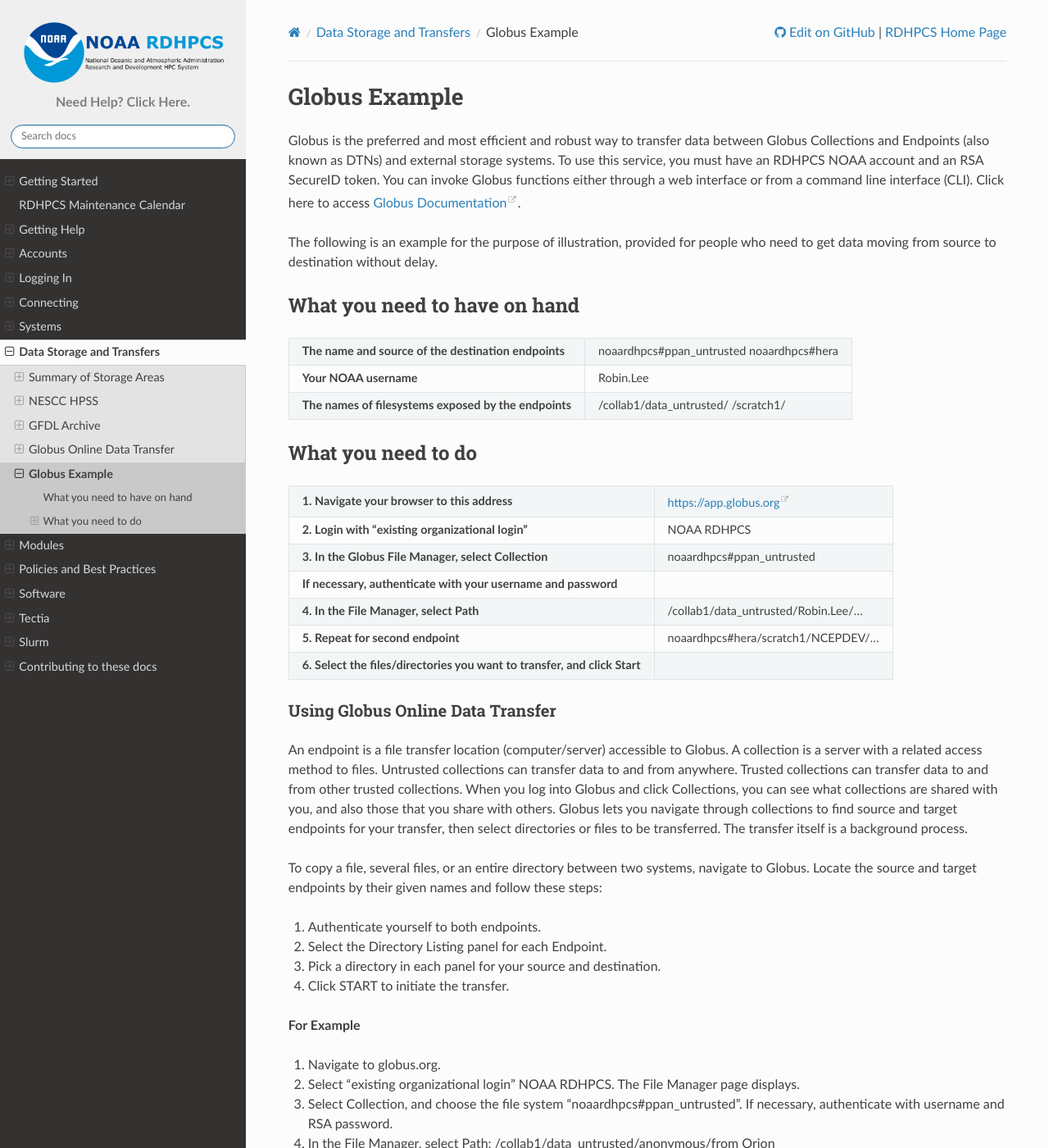
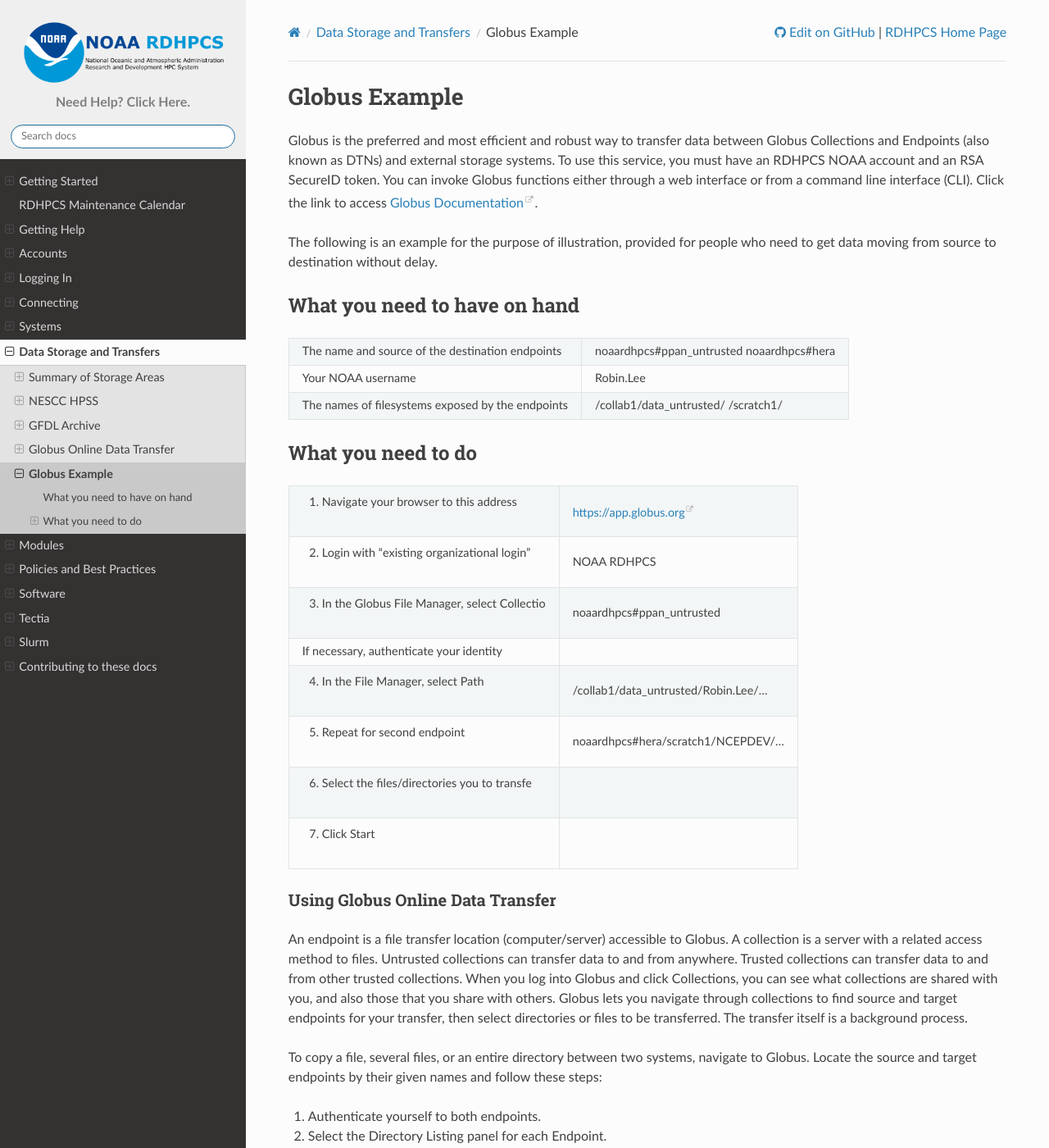
Before and after one commit to NOAA-RDHPCS/noaa-rdhpcs.github.io, a Sphinx documentation site: the page built from source/data/globus_example.rst, in a window 1280 px wide and 1400 px high. Shown: the whole window at 82% size. Built offline with Sphinx 7.4.7 and the Read the Docs theme 2.0.0, drawn with Linux system fonts in a browser that asks for light colours; some of the changed text lies outside the part shown.

```diff
--- a/source/data/globus_example.rst
+++ b/source/data/globus_example.rst
@@ -4,48 +4,71 @@
 Globus Example
 **************
 
-Globus is the preferred and most efficient and robust way to transfer data between Globus Collections and Endpoints (also known as DTNs) and external storage systems. To use this service, you must have an RDHPCS NOAA account and an RSA SecureID token. You can invoke Globus functions either through a web interface or from a command line interface (CLI).  Click here to access `Globus Documentation <https://docs.globus.org/guides/>`_.
 
-The following is an example for the purpose of illustration, provided for people  who need to get data moving from source to destination without delay.
+Globus is the preferred and most efficient and robust way to transfer
+data between Globus Collections and Endpoints (also known as DTNs) and
+external storage systems. To use this service, you must have an RDHPCS
+NOAA account and an RSA SecureID token. You can invoke Globus
+functions either through a web interface or from a command line
+interface (CLI).  Click the link to access `Globus Documentation
+<https://docs.globus.org/guides/>`__.
+
+The following is an example for the purpose of illustration, provided
+for people  who need to get data moving from source to destination
+without delay.
 
 What you need to have on hand
 -----------------------------
 
-+-------------------------------------------------------+-----------------------------+
-| **The name and source of the destination endpoints**  | noaardhpcs#ppan_untrusted   |
-|                                                       | noaardhpcs#hera             |
-+-------------------------------------------------------+-----------------------------+
-| **Your NOAA username**                                | Robin.Lee                   |
-+-------------------------------------------------------+-----------------------------+
-| **The names of filesystems exposed by the endpoints** | /collab1/data_untrusted/    |
-|                                                       | /scratch1/                  |
-+-------------------------------------------------------+-----------------------------+
++-------------------------------------------+-----------------------------+
+| The name and source of the                | noaardhpcs#ppan_untrusted   |
+| destination endpoints                     | noaardhpcs#hera             |
++-------------------------------------------+-----------------------------+
+| Your NOAA username                        | Robin.Lee                   |
++-------------------------------------------+-----------------------------+
+| The names of filesystems exposed          | /collab1/data_untrusted/    |
+| by the endpoints                          | /scratch1/                  |
++-------------------------------------------+-----------------------------+
 
 What you need to do
 -------------------
 
-+---------------------------------------------------------------------------+---------------------------------------+
-| **1. Navigate your browser to this address**                              | https://app.globus.org                |
-+---------------------------------------------------------------------------+---------------------------------------+
-| **2. Login with "existing organizational login"**                         | NOAA RDHPCS                           |
-+---------------------------------------------------------------------------+---------------------------------------+
-| **3. In the Globus File Manager, select Collection**                      | noaardhpcs#ppan_untrusted             |
-+---------------------------------------------------------------------------+---------------------------------------+
-| **If necessary, authenticate with your username and password**            |                                       |
-+---------------------------------------------------------------------------+---------------------------------------+
-| **4. In the File Manager, select Path**                                   | /collab1/data_untrusted/Robin.Lee/... |
-+---------------------------------------------------------------------------+---------------------------------------+
-| **5. Repeat for second endpoint**                                         | noaardhpcs#hera/scratch1/NCEPDEV/...  |
-+---------------------------------------------------------------------------+---------------------------------------+
-| **6. Select the files/directories you want to transfer, and click Start** |                                       |
-+---------------------------------------------------------------------------+---------------------------------------+
++---------------------------------------------------+---------------------------------------+
+| 1. Navigate your browser to this address          | https://app.globus.org                |
++---------------------------------------------------+---------------------------------------+
+| 2. Login with "existing organizational login"     | NOAA RDHPCS                           |
++---------------------------------------------------+---------------------------------------+
+| 3. In the Globus File Manager, select Collectio   | noaardhpcs#ppan_untrusted             |
++---------------------------------------------------+---------------------------------------+
+| If necessary, authenticate your identity          |                                       |
++---------------------------------------------------+---------------------------------------+
+| 4. In the File Manager, select Path               | /collab1/data_untrusted/Robin.Lee/... |
++---------------------------------------------------+---------------------------------------+
+| 5. Repeat for second endpoint                     | noaardhpcs#hera/scratch1/NCEPDEV/...  |
++---------------------------------------------------+---------------------------------------+
+| 6. Select the files/directories you to transfe    |                                       |
++---------------------------------------------------+---------------------------------------+
+| 7. Click Start                                    |                                       |
++---------------------------------------------------+---------------------------------------+
+
 
 Using Globus Online Data Transfer
 =================================
 
-An endpoint is a file transfer location (computer/server) accessible to Globus. A collection is a server with a related access method to files. Untrusted collections can transfer data to and from anywhere. Trusted collections can transfer data to and from other trusted collections. When you log into Globus and click Collections, you can see what collections are shared with you, and also those that you share with others. Globus lets you navigate through collections to find source and target endpoints for your transfer, then select directories or files to be transferred. The transfer itself is a background process.
+An endpoint is a file transfer location (computer/server) accessible
+to Globus. A collection is a server with a related access method to
+files. Untrusted collections can transfer data to and from anywhere.
+Trusted collections can transfer data to and from other trusted
+collections. When you log into Globus and click Collections, you can
+see what collections are shared with you, and also those that you
+share with others. Globus lets you navigate through collections to
+find source and target endpoints for your transfer, then select
+directories or files to be transferred. The transfer itself is a
+background process.
 
-To copy a file, several files, or an entire directory between two systems, navigate to Globus. Locate the source and target endpoints by their given names and follow these steps:
+To copy a file, several files, or an entire directory between two
+systems, navigate to Globus. Locate the source and target endpoints by
+their given names and follow these steps:
 
 #. Authenticate yourself to both endpoints.
 #. Select the Directory Listing panel for each Endpoint.
@@ -55,13 +78,18 @@ To copy a file, several files, or an entire directory between two systems, navig
 **For Example**
 
 #. Navigate to globus.org.
-#. Select “existing organizational login” NOAA RDHPCS. The File Manager page displays.
-#. Select Collection, and choose the file system “noaardhpcs#ppan_untrusted”. If necessary, authenticate with username and RSA password.
-#. In the File Manager, select Path: /collab1/data_untrusted/anonymous/from Orion
+#. Select “existing organizational login” NOAA RDHPCS. The File
+   Manager page displays.
+#. Select Collection, and choose the file system
+   “noaardhpcs#ppan_untrusted”. If necessary, authenticate with
+   username and RSA password.
+#. In the File Manager, select Path:
+   /collab1/data_untrusted/anonymous/from Orion
 #. Repeat for the other endpoint: msuhpc2#Orion-dtn
 #. Select files and directories, and click Start.
 
-Globus Connect Service is available on the following RDHPCS and partner clusters:
+Globus Connect Service is available on the following RDHPCS and
+partner clusters:
 
 **RDHPCS clusters with GCS**
 
@@ -111,30 +139,47 @@ NOAA RDHPCS Globus Endpoints are either ‘’trusted’’ or ‘’untrusted
 
 * All RDHPCS systems provide DTN’s
 * DTNs have full access to the back-end file systems.
-* DTNs only accept connections from pre-authorized sites. If your site can’t access the DTNs and you need that capability, submit a help desk ticket. If the security team approves, your site will be pre-authorized.
+* DTNs only accept connections from pre-authorized sites. If your site
+  can’t access the DTNs and you need that capability, submit a help
+  desk ticket. If the security team approves, your site will be
+  pre-authorized.
 
 .. note::
 
-    It is preferable to use trusted endpoints for data transfer whenever possible.
+    It is preferable to use trusted endpoints for data transfer
+    whenever possible.
 
 NOAA RDHPCS UDTN’s (Globus Untrusted Endpoint)
 ==============================================
 
-UDTNs can accept connections and transfer data to and from any location. UDTNs have access to a specific directory of the back-end file system, where files can be staged solely for the purpose of transferring data.
-Since your project space is not accessible from the UTDN, transferring data to and from RDHPCS systems using the UDTN’s is a two-step process.
+UDTNs can accept connections and transfer data to and from any
+location. UDTNs have access to a specific directory of the back-end
+file system, where files can be staged solely for the purpose of
+transferring data. Since your project space is not accessible from the
+UTDN, transferring data to and from RDHPCS systems using the UDTN’s is
+a two-step process.
 
-#. Copy the data out of your project space to the staging area and then pull data out of the UDTN from the remote machine.
-#. To transfer data back to the RDHPCS system, push the data to the UDTN, then copy the file(s) from the staging area to your project space.
+#. Copy the data out of your project space to the staging area and
+   then pull data out of the UDTN from the remote machine.
+#. To transfer data back to the RDHPCS system, push the data to the
+   UDTN, then copy the file(s) from the staging area to your project
+   space.
 
 NOAA RDHPCS Object Stores in the Cloud
 ======================================
 
-RDHPCS maintains Cloud Stores in Microsoft Azure, Amazon S3, and Google Cloud.  From the Globus perspective, connecting to these types of resources is identical to any other endpoints serving DTNs. The RDHPCS Globus plan offers connectors to access data to and from a public site available via AWS resources.
+RDHPCS maintains Cloud Stores in Microsoft Azure, Amazon S3, and
+Google Cloud.  From the Globus perspective, connecting to these types
+of resources is identical to any other endpoints serving DTNs. The
+RDHPCS Globus plan offers connectors to access data to and from a
+public site available via AWS resources.
 
 #. navigate to globus.org.
-#. Select “existing organizational login” NOAA RDHPCS. The File Manager page displays.
+#. Select “existing organizational login” NOAA RDHPCS. The File
+   Manager page displays.
 #. Select Collection, and search for NOAARDHPCS# collections.
-#. Once you can see the file lists, you can use the “File Manager” to move the files between the desired endpoints.
+#. Once you can see the file lists, you can use the “File Manager” to
+   move the files between the desired endpoints.
 
 Globus Command Line Interface (CLI)
 ===================================
@@ -149,15 +194,18 @@ To transfer data from your laptop/workstation to a NOAA RDHPCS system, you can
 
 * use scp to a NOAA RDHPCS DTN (using pre-configured ssh port tunnels)
 * use scp to a NOAA RDHPCS UDTN
-* use Globus Connect Personal to transfer data between a NOAA RDHPCS UDTN and your local laptop/workstation.
+* use Globus Connect Personal to tr ansfer data between a NOAA RDHPCS
+  UDTN and your local laptop/workstation.
 
 NOAA RDHPCS considers your laptop/workstation as a Globus Untrusted Endpoint.
 
 Some benefits of using Globus Connect Personal with UDTNs:
 
-* Data can be transferred directly between your computer and an Untrusted Endpoint.
+* Data can be transferred directly between your computer and an
+  Untrusted Endpoint.
 * Faster transfer rates as compared to scp and sftp.
-* Data transfers automatically suspends and resumes as your computer goes to sleep, wakes up, or reboots.
+* Data transfers automatically suspends and resumes as your computer
+  goes to sleep, wakes up, or reboots.
 
 The mechanism for transferring data between your laptop/workstation (Untrusted Endpoint) and a NOAA RDHPCS UDTN is exactly the same.
 See `<Globus Connect Personal <https://www.globus.org/globus-connect-personal>`_ for information about setting up your laptop/workstation as a Globus Personal Endpoint.
@@ -165,20 +213,36 @@ See `<Globus Connect Personal <https://www.globus.org/globus-connect-personal>`_
 GFDL Data Services
 ==================
 
-* GFDL Data Services strive to make GFDL research data publicly available to the broader community, using FAIR (Findable, Accessible, Interoperable, Reusable) principles to help further science and the economy forward.
-* GFDL Data Services provides a unified repository of datasets that support climate research of interest to lab researchers. The repository is known as the Unified Data Archive.
-* GFDL Data Services helps build a community that leverages data management best practices to build analytics, workflows, etc.
+* GFDL Data Services strive to make GFDL research data publicly
+  available to the broader community, using FAIR (Findable,
+  Accessible, Interoperable, Reusable) principles to help further
+  science and the economy forward.
+* GFDL Data Services provides a unified repository of datasets that
+  support climate research of interest to lab researchers. The
+  repository is known as the Unified Data Archive.
+* GFDL Data Services helps build a community that leverages data
+  management best practices to build analytics, workflows, etc.
 
 If you need assistance with any of the above, email oar.gfdl.workflow@noaa.gov.
 
 GFDL Data Digital Object Identifier (DOI) Policy
 ================================================
 
-Sharing NOAA data as openly and widely as possible, maximizing its utilization by NOAA partners, stakeholders, and the public, is foundational to NOAA’s mission, and thus central to NOAA’s Data Strategy. The complete GFDL Policy pertaining to externally facing data may be found `here. <gfdl-data-digital-object-identifier-doi-policy>`_
+Sharing NOAA data as openly and widely as possible, maximizing its
+utilization by NOAA partners, stakeholders, and the public, is
+foundational to NOAA’s mission, and thus central to NOAA’s Data
+Strategy. The complete GFDL Policy pertaining to externally facing
+data may be found `at this link.
+<gfdl-data-digital-object-identifier-doi-policy>`_
 
-Data hosted in the GFDL Data portal servers is accessible through Globus, and available on request through the data hosting request forms. The Data Hosting Request (for papers, collaborations, other projects) (google.com) is accessible `here <https://docs.google.com/forms/d/e/1FAIpQLScH-2mMLHesN6DJlxLEVU6Kg8wXEKvEr-JgB_5nXchjCDrYww/viewform>`_.
+Data hosted in the GFDL Data portal servers is accessible through
+Globus, and available on request through the data hosting request
+forms. The Data Hosting Request (for papers, collaborations, other
+projects) (google.com) is accessible `here
+<https://docs.google.com/forms/d/e/1FAIpQLScH-2mMLHesN6DJlxLEVU6Kg8wXEKvEr-JgB_5nXchjCDrYww/viewform>`_.
 
-The requester will be notified of the globus url when  the request is completed
+The requester will be notified of the globus url when  the request is
+completed.
 
 
 
@@ -201,8 +265,13 @@ The requester will be notified of the globus url when  the request is completed
 -------
 
 #. Navigate to globus.org.
-#. Select “existing organizational login” NOAA RDHPCS. The File Manager page displays.
-#. Select Collection, and choose the file system “noaardhpcs#niagara_untrusted”. If necessary, authenticate with username and RSA password.
-#. In the File Manager, select Path: /collab1/data_untrusted/anonymous/from Orion
+#. Select “existing organizational login” NOAA RDHPCS. The File
+   Manager page displays.
+#. Select Collection, and choose the file system
+   “noaardhpcs#niagara_untrusted”. If necessary, authenticate with
+   username and RSA password.
+#. In the File Manager, select Path:
+
+   /collab1/data_untrusted/anonymous/from Orion
 #. Repeat for the other endpoint: msuhpc2#Orion-dtn
 #. Select files and directories, and click Start.
```
Also changed, not shown: source/getting_started/index.rst (+20 -17 lines).
